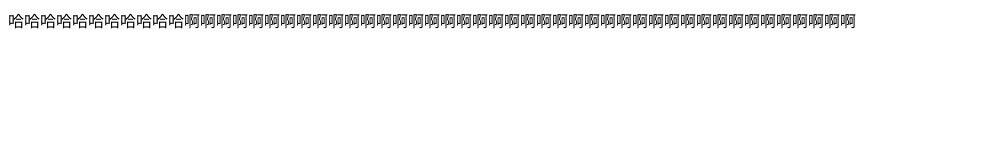
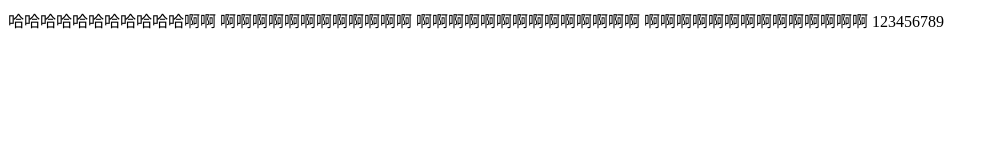
Before and after one commit to 15223997465/BlueEnchantress, a plain HTML site: page index.html in a window 1280 px wide. Shown: the whole page, without its empty margins (0-998 px from the left). Drawn offline with Linux system fonts and the light colour scheme.

Commit message:
add file2

```diff
--- a/index.html
+++ b/index.html
@@ -5,6 +5,10 @@
 		<title></title>
 	</head>
 	<body>
-		哈哈哈哈哈哈哈哈哈哈哈啊啊啊啊啊啊啊啊啊啊啊啊啊啊啊啊啊啊啊啊啊啊啊啊啊啊啊啊啊啊啊啊啊啊啊啊啊啊啊啊啊啊
+		哈哈哈哈哈哈哈哈哈哈哈啊啊
+		啊啊啊啊啊啊啊啊啊啊啊啊
+		啊啊啊啊啊啊啊啊啊啊啊啊啊啊
+		啊啊啊啊啊啊啊啊啊啊啊啊啊啊
+		123456789
 	</body>
 </html>
```
